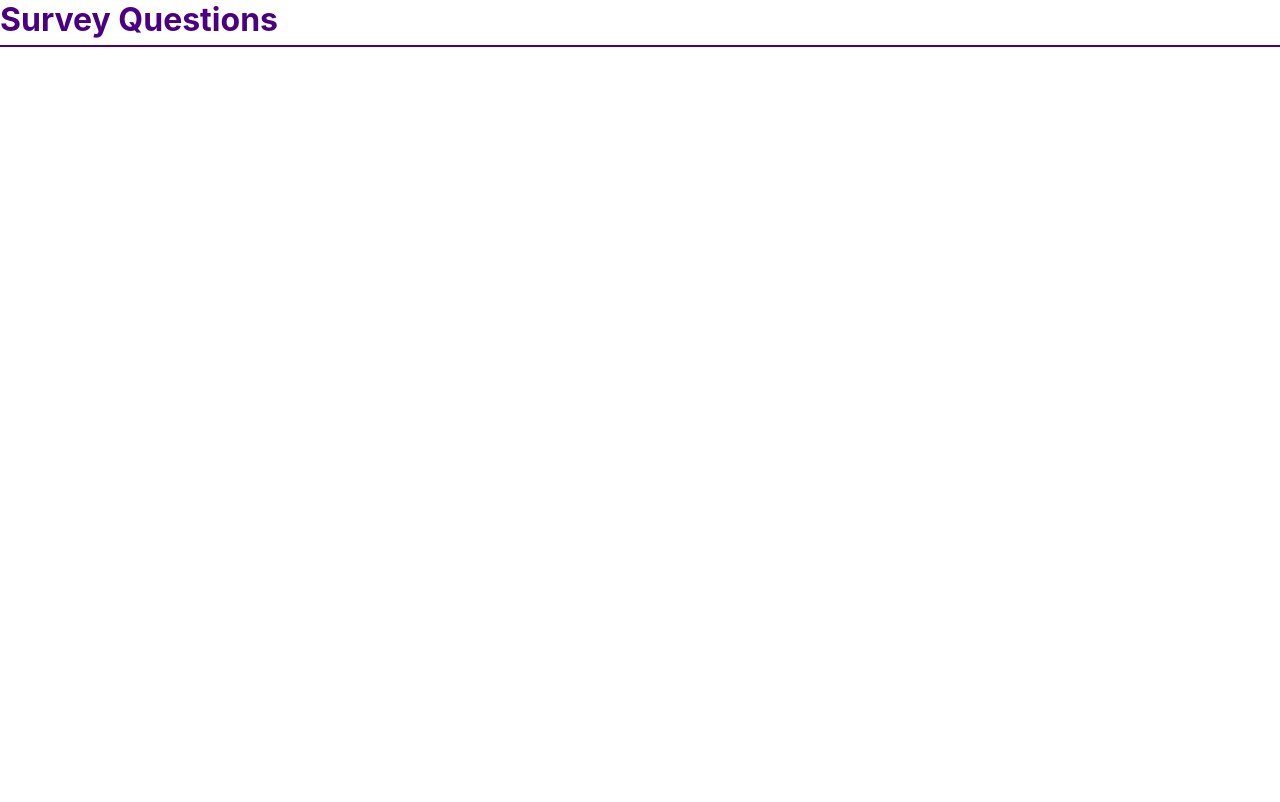
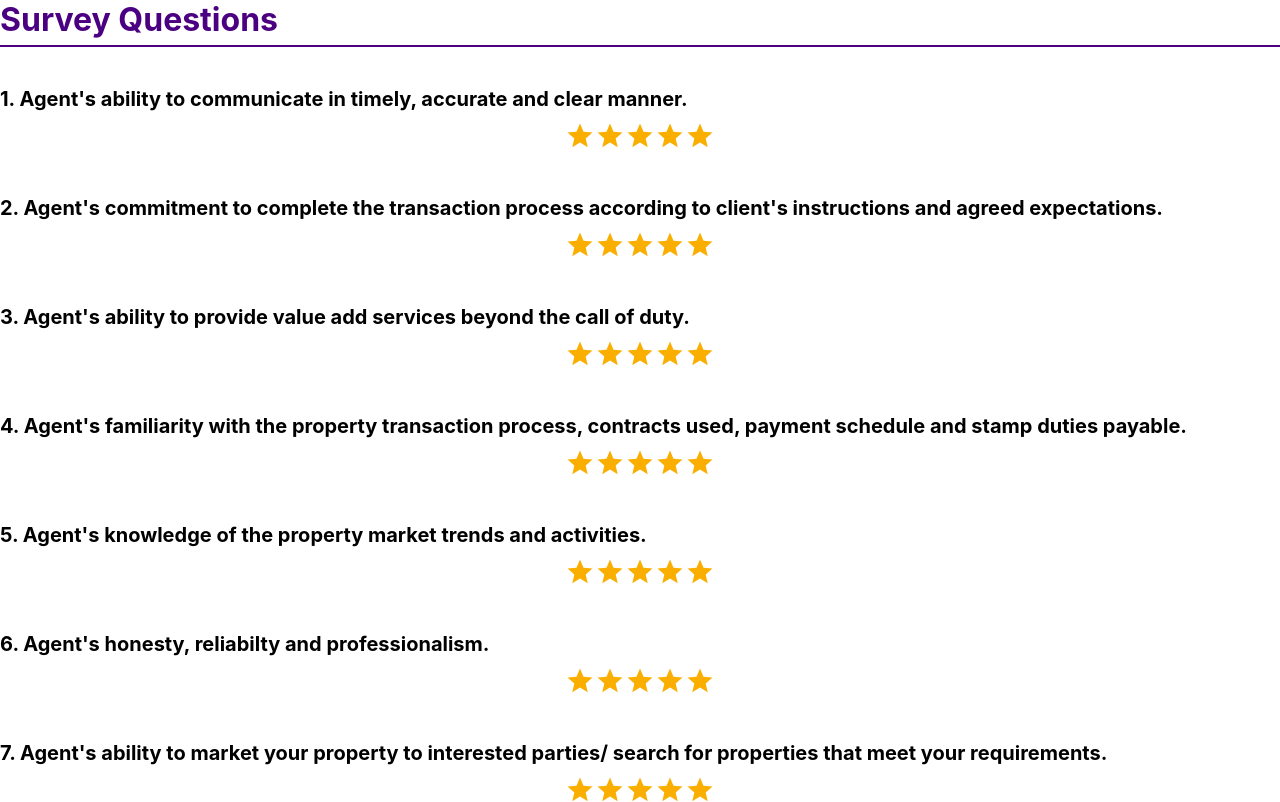
Before and after one commit to coolscoder/reviewform, a Next.js app: page /Survey in a window 1280 px wide. Shown: the top 802 px of the page. Built offline with nearby package versions, Linux system fonts and the light colour scheme.

Commit message:
feat: add rating component

```diff
--- /dev/null
+++ b/components/Ratings/index.js
@@ -0,0 +1,14 @@
+import React from 'react'
+import Rating from '@mui/material/Rating'
+import styles from './styles.module.css'
+
+const Ratings = ({ label='', rate=5 }) => (
+  <div>
+    <p className={styles.label}>{label}</p>
+    <div className={styles.container}>
+      <Rating defaultValue={rate} />
+    </div>
+  </div>
+)
+
+export default Ratings
--- /dev/null
+++ b/components/Ratings/styles.module.css
@@ -0,0 +1,9 @@
+.label {
+  font-weight: bold;
+  margin-bottom: 10px;
+}
+
+.container {
+  text-align: center;
+  margin-bottom: 2em;
+}
--- a/pages/Footer/styles.module.css
+++ b/pages/Footer/styles.module.css
@@ -1,6 +1,6 @@
 .footer {
   text-align: center;
-  padding: 3em 10%;
+  padding: 3em 0;
   margin-left: auto;
   margin-right: auto;
   background-color: #e5e5e54a;
--- a/pages/Survey/index.js
+++ b/pages/Survey/index.js
@@ -1,6 +1,19 @@
 import React, { useState } from 'react'
 import Title from '../../components/Title'
+import Ratings from '../../components/Ratings'
 import styles from './styles.module.css'
+
+const LABELS = [
+  "1. Agent's ability to communicate in timely, accurate and clear manner.",
+  "2. Agent's commitment to complete the transaction process according to client's instructions and agreed expectations.",
+  "3. Agent's ability to provide value add services beyond the call of duty.",
+  "4. Agent's familiarity with the property transaction process, contracts used, payment schedule and stamp duties payable.",
+  "5. Agent's knowledge of the property market trends and activities.",
+  "6. Agent's honesty, reliabilty and professionalism.",
+  "7. Agent's ability to market your property to interested parties/ search for properties that meet your requirements.",
+  "8. Agent's ability to negotiate on your behalf in the property transaction.",
+  "9. Overall satisfaction with the Agent",
+]
 
 const Survey = () => {
   const [caption, setCaption] = useState('')
@@ -9,6 +22,9 @@ const Survey = () => {
   return (
     <div className={styles.survey}>
       <Title title="Survey Questions" />
+      {LABELS.map((item, index) => (
+        <Ratings key={`rt-${index}`} label={item} />
+      ))}
     </div>
   )
 }
--- a/pages/Transacted/index.js
+++ b/pages/Transacted/index.js
@@ -18,7 +18,7 @@ const Transacted = () => {
         onChange={e => setType(e.target.value)}
       />
       <Input
-        label="1. Property Type"
+        label="2. Address"
         value={address1}
         onChange={e => setAddress1(e.target.value)}
       />
--- a/styles/Home.module.css
+++ b/styles/Home.module.css
@@ -1,5 +1,5 @@
 .container {
-  max-width: 600px;
+  max-width: 500px;
   padding: 40px 0;
   margin-left: auto;
   margin-right: auto;
--- a/styles/globals.css
+++ b/styles/globals.css
@@ -22,6 +22,7 @@ a {
 
 .MuiButton-root  {
   width: 100%;
-  max-width: 600px;
+  max-width: 500px;
   background-color: #4b0082;
+  padding: 1em;
 }
```
